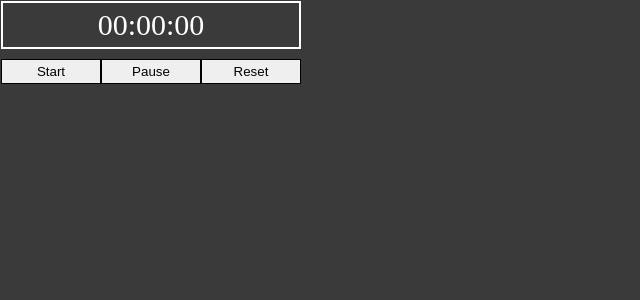
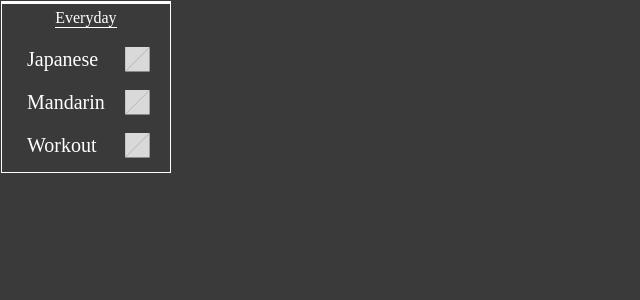
Before and after one commit to norufu/Kei, a React (Create React App) app: page / in a window 1280 px wide. Shown: the top 300 px of the page, without its empty margins (0-640 px from the left). Built offline with nearby package versions, Linux system fonts and the light colour scheme.

Commit message:
everyday/menu css

```diff
--- a/src/Components/DropdownMenu/DropdownMenu.css
+++ b/src/Components/DropdownMenu/DropdownMenu.css
@@ -1,10 +1,21 @@
 .dropdown {
+    display:flex;
+    flex-direction: column;
     position:absolute;
-    width:40px;
+    min-width: 40px;
+    width:fit-content;
     height:auto;
     padding:10px;
 }
 
 .menuButton {
     width:100%;
+    border:none;
+    background-color: white;
+    padding:5px;
+    text-align: left;
 }
+
+.menuButton:hover {
+    background-color: rgb(187, 187, 187);
+}
--- a/src/Components/Everyday/Everyday.css
+++ b/src/Components/Everyday/Everyday.css
@@ -1,5 +1,21 @@
 .everyday {
     display:flex;
     flex-direction: column;
+    justify-content: start;
+    align-items: center;
+    min-width: 40px;
+    border: 1px white solid;
+    border-top: 3px white solid;
+}
 
+.everydayTitle {
+    margin:5px;
+    color:white;
+    border-bottom: 1px white solid;
 }
+
+.taskWrapper {
+    width:100%;
+    height:auto;
+    padding:5px;
+}
--- a/src/Components/Everyday/Everyday.tsx
+++ b/src/Components/Everyday/Everyday.tsx
@@ -3,7 +3,7 @@ import './Everyday.css';
 import Task from './Task';
 
 
-function Everyday({tasks} : {tasks: string[]}) {
+function Everyday({tasks, title} : {tasks: string[], title:string}) {
     const [taskObjects, setTaskObjects] = useState<any>();
 
     useEffect(() => {
@@ -17,7 +17,10 @@ function Everyday({tasks} : {tasks: string[]}) {
 
   return (
     <div className="everyday">
-        {taskObjects}
+        <p className='everydayTitle'>{title}</p>
+        <div className='taskWrapper'>
+          {taskObjects}
+        </div>
     </div>
   );
 }
--- a/src/Components/Everyday/Task.css
+++ b/src/Components/Everyday/Task.css
@@ -1,13 +1,17 @@
 .task {
-    width:fit-content;
+    width:auto;
     display:flex;
     flex-direction: row;
+    padding-left: 15px;
+    padding-right:15px;
 }
 
 .task p {
     color: white;
     padding-right:5px;
     width:auto;
+    font-size: 20px;
+    margin:10px;
 }
 
 .leftTask, .rightTask {
@@ -28,5 +32,17 @@
 .rightTask {
     transform: translateX(9px) translateY(9px) rotateY(0deg) rotate(135deg);
     /* transform: ; */
+}
 
+.taskText {
+    width:75%;
+    margin:0px;
 }
+
+.taskBox {
+    display: flex;
+    justify-content: center;
+    align-items: center;
+    width:25%;
+    margin:0px;
+}
--- a/src/Components/Everyday/Task.tsx
+++ b/src/Components/Everyday/Task.tsx
@@ -25,11 +25,15 @@ function Task({task}:{task:String}) {
 
   return (
     <div className="task">
+      <div className="taskText">
         <p>{task}</p>
-        <svg width="50" height="50" viewBox="0 0 203 204" fill="none" xmlns="http://www.w3.org/2000/svg">
-          <path onClick={halfTick} d="M179.097 39.0347C196.138 59.3566 204.409 85.616 202.09 112.036C199.77 138.456 187.05 162.873 166.728 179.914C146.406 196.956 120.147 205.227 93.727 202.907C67.3069 200.588 42.8904 187.868 25.8488 167.546L179.097 39.0347Z" fill="#D9D9D9"/>
-          <path onClick={halfTick} d="M23.9209 165.247C6.87928 144.925 -1.39152 118.666 0.927999 92.2457C3.24752 65.8257 15.9673 41.4092 36.2893 24.3676C56.6112 7.32594 82.8705 -0.944861 109.291 1.37465C135.711 3.69417 160.127 16.414 177.169 36.7359L23.9209 165.247Z" fill="#D9D9D9"/>
+      </div>
+      <div className='taskBox'>
+        <svg width="25" height="25" viewBox="0 0 203 204" fill="none" xmlns="http://www.w3.org/2000/svg">
+          <path onClick={halfTick} fill-rule="evenodd" clip-rule="evenodd" d="M200.5 200.5V0.5L0.5 200.5H200.5Z" fill="#D9D9D9"/>
+          <path onClick={halfTick} fill-rule="evenodd" clip-rule="evenodd" d="M0.5 0.5V200.5L200.5 0.5H0.5Z" fill="#D9D9D9"/>
         </svg>
+      </div>
     </div>
   );
 }
--- a/src/Views/Dashboard/Dashboard.tsx
+++ b/src/Views/Dashboard/Dashboard.tsx
@@ -63,7 +63,7 @@ function Dashboard() {
         newWidget = <Timer/>
         break;
       case "everyday":
-        newWidget = <Everyday tasks={[]}/>
+        newWidget = <Everyday tasks={[]} title="title"/>
         break;
       default:
         newWidget = null;
@@ -85,7 +85,8 @@ function Dashboard() {
   return (
     <div className={"dashboard " + gridClass}>
         {showMenu && <DropdownMenu options={[{text:"Timer", handler:menuAddWidget}, {text:"Everyday", handler:menuAddWidget}]} cords={menuCords} closeHandler={closeHandler}/>}
-        <ScaleBox children={<Timer></Timer>}></ScaleBox>
+        {/* <ScaleBox children={<Timer></Timer>}></ScaleBox> */}
+        <ScaleBox children={<Everyday tasks={["Japanese", "Mandarin", "Workout"]} title={"Everyday"}></Everyday>}></ScaleBox>
         {widgets}
     </div>
   );
```
Also changed, not shown: public/Rectangle 42.svg (added).
